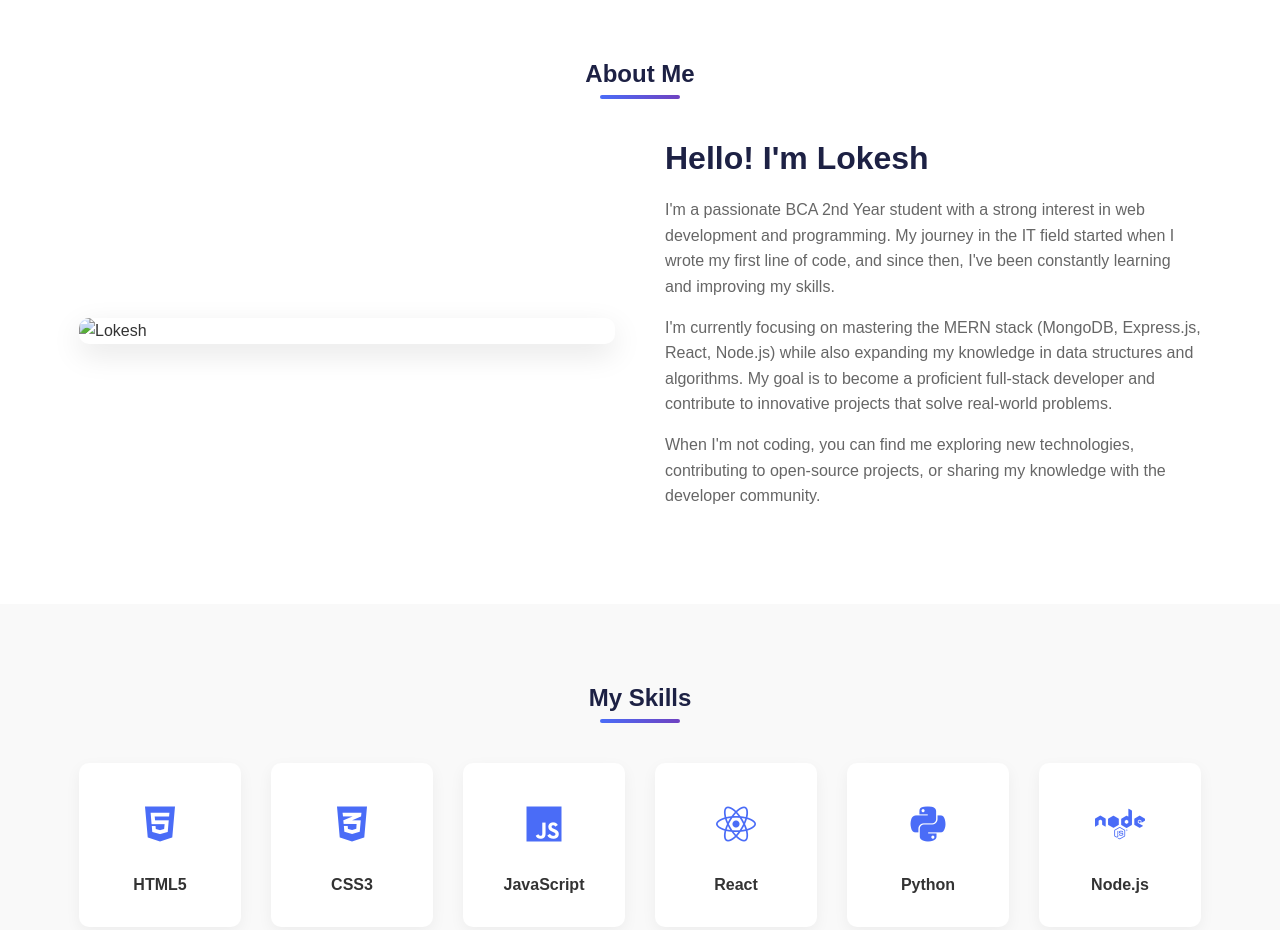
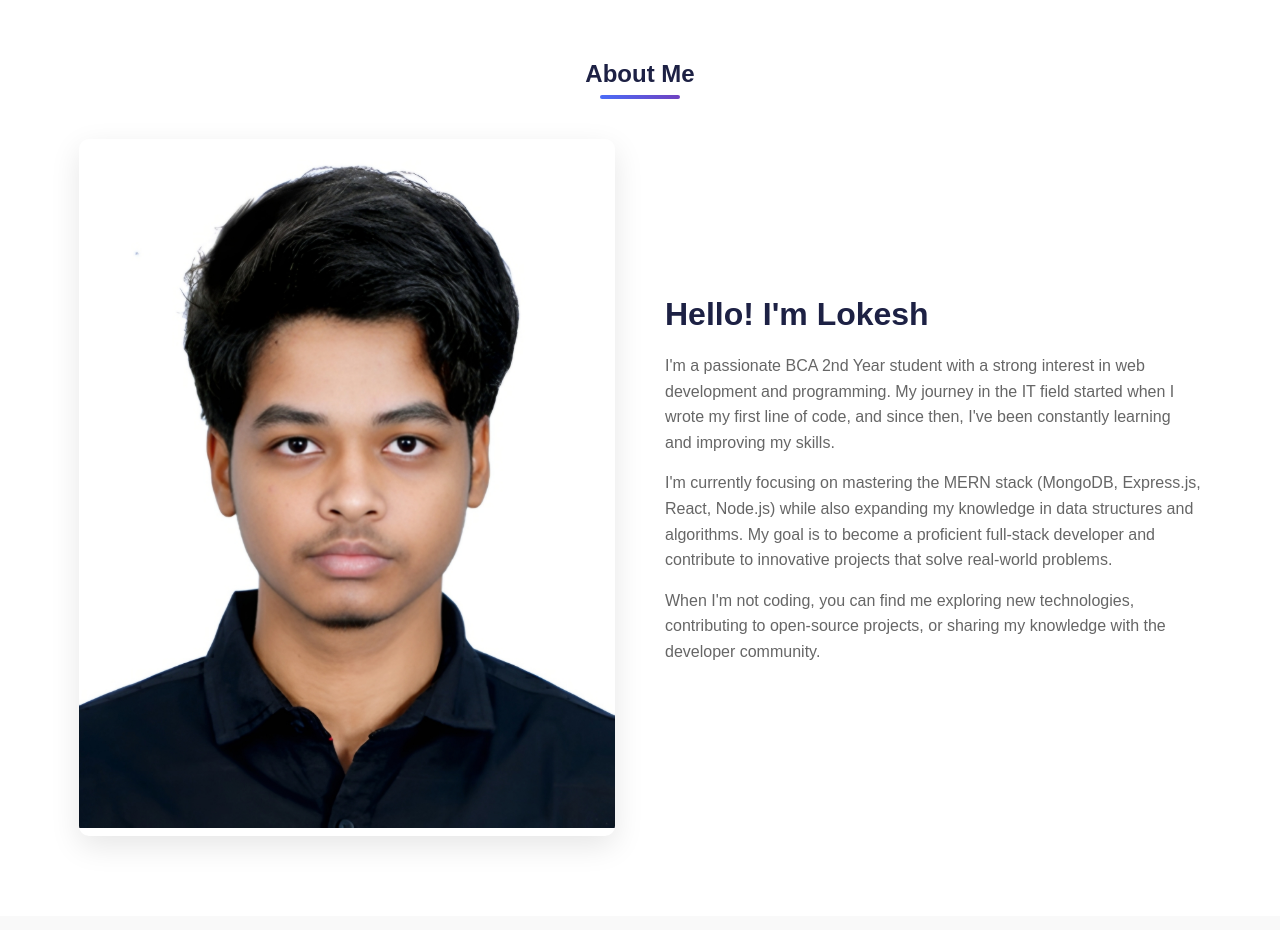
Before and after one commit to lokesh390/NmPortfolio, a plain HTML site: page index.html in a window 1280 px wide. Shown: the part 820-1750 px from the top of the page. Drawn offline with Linux system fonts and the light colour scheme; the site is published under a folder, as on GitHub Pages, so addresses that start at the root find nothing.

Commit message:
Update index.html

```diff
--- a/index.html
+++ b/index.html
@@ -542,7 +542,7 @@
             <h2 class="section-title">About Me</h2>
             <div class="about-content">
                 <div class="about-img">
-                    <img src="/pic.jpg" alt="Lokesh">
+                    <img src="pic.jpg" alt="Lokesh">
                 </div>
                 <div class="about-text">
                     <h3>Hello! I'm Lokesh</h3>
```
